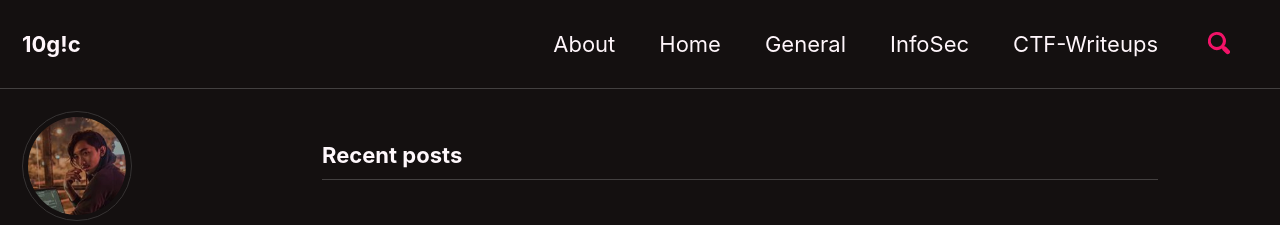
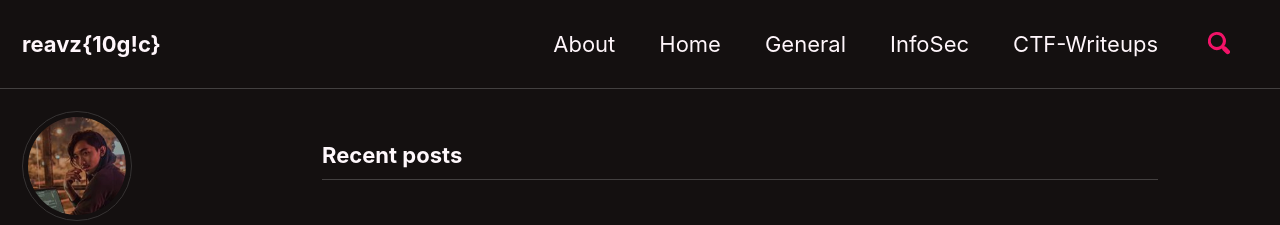
Before and after one commit to faridarif/faridarif.github.io, a Jekyll site: the page built from index.html, in a window 1280 px wide and 942 px high. Shown: the top 225 px of the window. Built offline with Jekyll 4.4.1, drawn with Linux system fonts in a browser that asks for light colours; cached includes are drawn as plain includes; the list of posts is cut into pages by our own code.

Commit message:
Update _config.yml

```diff
--- a/_config.yml
+++ b/_config.yml
@@ -16,7 +16,7 @@ minimal_mistakes_skin    : "neon" # "air", "aqua", "contrast", "dark", "dirt", "
 
 # Site Settings
 locale                   : "en-US"
-title                    : "10g!c"
+title                    : "reavz{10g!c}"
 title_separator          : "-"
 subtitle                 : # site tagline that appears below site title in masthead
 name                     : "Farid Arif"
```
